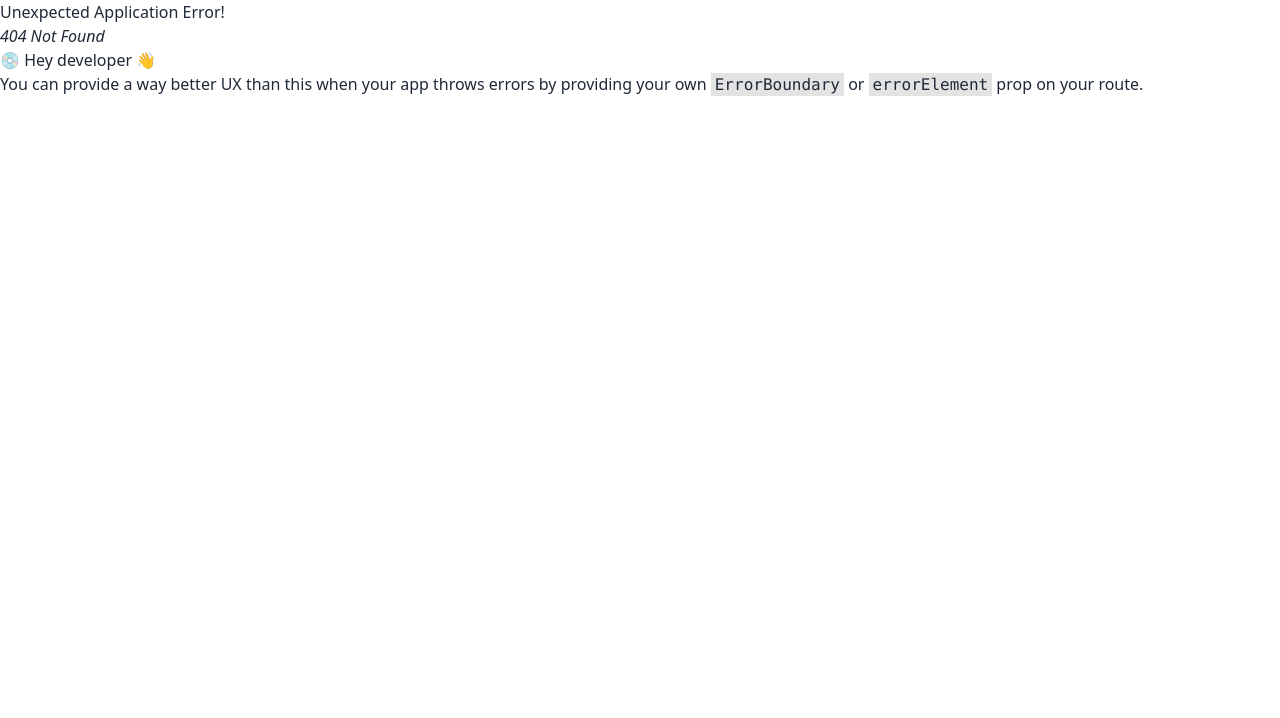
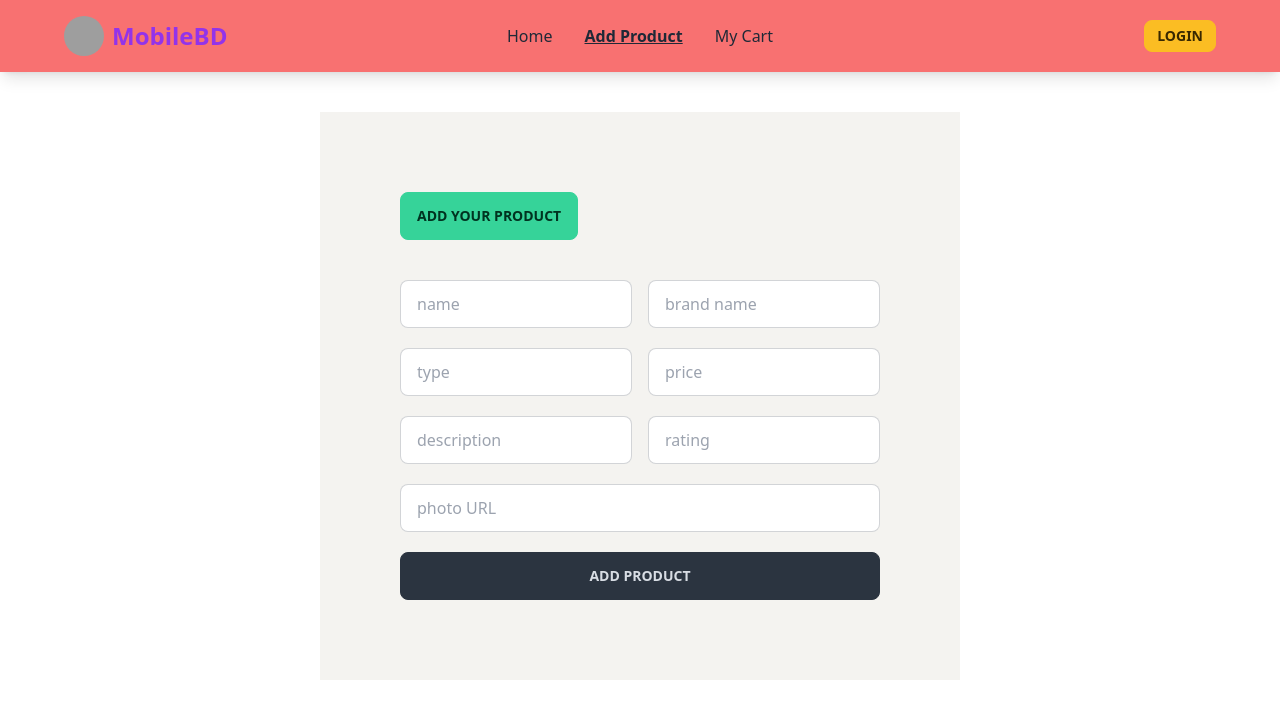
Before and after one commit to Digontha/Gadget-bd-website-client, a React (Vite) app: page /addProduct in a window 1280 px wide. Before the commit this address had no page. Shown: the top 718 px of the page. Built offline with nearby package versions, Linux system fonts and the light colour scheme; grey boxes are pictures that could not be loaded.

Commit message:
create addproduct section for user. user can add product

```diff
--- /dev/null
+++ b/src/Components/Pages/AddProduct/AddProduct.jsx
@@ -0,0 +1,53 @@
+
+const AddProduct = () => {
+
+    const handleAddProduct =(e)=>{
+        e.preventDefault();
+        const form=e.target
+        const name=form.name.value;
+        const brand=form.brand.value;
+        const type=form.type.value;
+        const price=form.price.value;
+        const description = form.description.value;
+        const rating=form.rating.value;
+        const photo=form.photo.value;
+        const allProduct= {name, brand, type, price, description, rating, photo};
+        console.log(allProduct);
+
+    }
+    return (
+        <div className="lg:w-[50%] mx-auto mt-10 bg-[#F4F3F0] p-20" >
+
+            <div className="">
+                <h1 className="btn btn-success">Add your product</h1>
+            </div>
+
+            <div className="mt-10">
+                <form onSubmit={handleAddProduct}>
+
+                    <div className="lg:flex gap-4 mb-5">
+                        <input type="text" placeholder="name" name="name" className="input input-bordered w-full " />
+                        <input type="text" placeholder="brand name" name="brand" className="input input-bordered w-full " />
+                    </div>
+
+                    <div className="lg:flex gap-4 mb-5">
+                        <input type="text" placeholder="type" name="type" className="input input-bordered w-full " />
+                        <input type="text" placeholder="price" name="price" className="input input-bordered w-full " />
+                    </div>
+                    <div className="lg:flex gap-4 mb-5">
+                        <input type="text" placeholder="description" name="description" className="input input-bordered w-full " />
+                        <input type="text" placeholder="rating" name="rating" className="input input-bordered w-full " />
+                    </div>
+
+                    <div className="lg:flex gap-4 mb-5">
+                        <input type="text" placeholder="photo URL" name="photo" className="input input-bordered w-full " />
+                    </div>
+                    <button className="btn btn-neutral btn-block">Add product</button>
+                </form>
+            </div>
+
+        </div>
+    );
+};
+
+export default AddProduct;
--- a/src/Components/Pages/Home/Home.jsx
+++ b/src/Components/Pages/Home/Home.jsx
@@ -1,4 +1,5 @@
 import Banner from "./HomeElements/Banner";
+import OurBrand from "./HomeElements/OurBrand";
 
 
 
@@ -6,6 +7,7 @@ const Home = () => {
     return (
         <div>
             <Banner></Banner>
+            <OurBrand></OurBrand>
         </div>
     );
 };
--- /dev/null
+++ b/src/Components/Pages/Home/HomeElements/OurBrand.jsx
@@ -0,0 +1,50 @@
+
+
+
+const OurBrand = () => {
+    return (
+        <>
+        <h1 className="font-extrabold text-red-400 text-4xl text-center underline py-6">Our Brand</h1>
+            <div className="grid lg:grid-cols-3 grid-cols-1 gap-10">
+                <div className="card card-compact  bg-base-100 shadow-xl">
+                    <figure className='h-60 m-5'><img className='w-full h-full' src="https://encrypted-tbn0.gstatic.com/images?q=tbn:ANd9GcSQDzU4v3AvJch6O-8qHSGTknrLoc_SUKDoNA&usqp=CAU" alt="Shoes" /></figure>
+                    <div className="card-body">
+                        <h2 className="font-extrabold text-xl text-center">Apple</h2>
+                    </div>
+                </div>
+                <div className="card card-compact  bg-base-100 shadow-xl">
+                    <figure className='h-60 m-5'><img className='w-full h-full' src="https://images.samsung.com/is/image/samsung/assets/bd/about-us/brand/logo/mo/256_144_4.png?$512_N_PNG$" alt="Shoes" /></figure>
+                    <div className="card-body">
+                        <h2 className="font-extrabold text-xl text-center">Samsung</h2>
+                    </div>
+                </div>
+                <div className="card card-compact  bg-base-100 shadow-xl">
+                    <figure className='h-60 m-5'><img className='w-full h-full' src="https://assets.mspimages.in/gear/wp-content/uploads/2017/11/Xiaomi.jpg" alt="Shoes" /></figure>
+                    <div className="card-body">
+                        <h2 className="font-extrabold text-xl text-center">xiaomi</h2>
+                    </div>
+                </div>
+                <div className="card card-compact  bg-base-100 shadow-xl">
+                    <figure className='h-60 m-5'><img className='w-full h-full' src="https://static.vecteezy.com/system/resources/previews/020/927/331/original/infinix-brand-logo-phone-symbol-name-black-design-china-mobile-illustration-with-green-background-free-vector.jpg" alt="Shoes" /></figure>
+                    <div className="card-body">
+                        <h2 className="font-extrabold text-xl text-center">infinix</h2>
+                    </div>
+                </div>
+                <div className="card card-compact  bg-base-100 shadow-xl">
+                    <figure className='h-60 m-5'><img className='w-full h-full' src="https://assets.gadgets360cdn.com/pricee/assets/brand/og_itel_logo.png" alt="Shoes" /></figure>
+                    <div className="card-body">
+                        <h2 className="font-extrabold text-xl text-center">itel</h2>
+                    </div>
+                </div>
+                <div className="card card-compact  bg-base-100 shadow-xl">
+                    <figure className='h-60 m-5'><img className='w-full h-full' src="https://www.tdc.org/app/uploads/2021/05/TDC67_001C_10-600x400.jpg" alt="Shoes" /></figure>
+                    <div className="card-body">
+                        <h2 className="font-extrabold text-xl text-center">symphony</h2>
+                    </div>
+                </div>
+            </div>
+        </>
+    );
+};
+
+export default OurBrand;
--- /dev/null
+++ b/src/Components/Pages/Home/HomeElements/OurFeatures.jsx
@@ -0,0 +1,31 @@
+
+
+const OurFeatures = () => {
+    return (
+        <div className='py-10 w-[90%] mx-auto'>
+
+                 <h1 className='text-3xl font-medium underline text-center mt-10'>Our Features</h1>
+                <div className='grid lg:grid-cols-4 md:grid-cols-2 grid-cols-1'>
+                <div className='m-5 p-5 bg-red-300  rounded-xl'>
+                        <TbAugmentedReality2 className=' text-5xl'></TbAugmentedReality2>
+                       <h1 className='text-2xl font-semibold'>Augmented Reality Concert Previews</h1>
+                 </div>
+                 <div className='m-5 p-5 bg-blue-300  rounded-xl'>
+                        <RiLiveFill  className=' text-5xl'></RiLiveFill>
+                       <h1 className='text-2xl font-semibold'>Live Streaming and Interactive Chat</h1>
+                 </div>
+                 <div className='m-5 p-5 bg-yellow-300 rounded-xl'>
+                        <MdNotificationsActive  className=' text-5xl'></MdNotificationsActive>
+                       <h1 className='text-2xl font-semibold'>Personalized Event Calendars and Notifications</h1>
+                 </div>
+                 <div className='m-5 p-5 bg-gray-300  rounded-xl'>
+                       <BsPeopleFill className=' text-5xl'></BsPeopleFill>
+                       <h1 className='text-2xl font-semibold'>Fan-Generated Content and Contests</h1>
+                 </div>
+                </div>
+
+        </div>
+    );
+};
+
+export default OurFeatures;
--- a/src/Router/Route.jsx
+++ b/src/Router/Route.jsx
@@ -4,6 +4,7 @@ import {
   } from "react-router-dom";
 import Root from "./Root";
 import Home from "../Components/Pages/Home/Home";
+import AddProduct from "../Components/Pages/AddProduct/AddProduct";
 
 
   const router = createBrowserRouter([
@@ -14,6 +15,10 @@ import Home from "../Components/Pages/Home/Home";
         {
             path: "/",
             element:<Home></Home>
+        },
+        {
+            path:"/addProduct",
+            element:<AddProduct></AddProduct>
         }
       ]
     },
```
